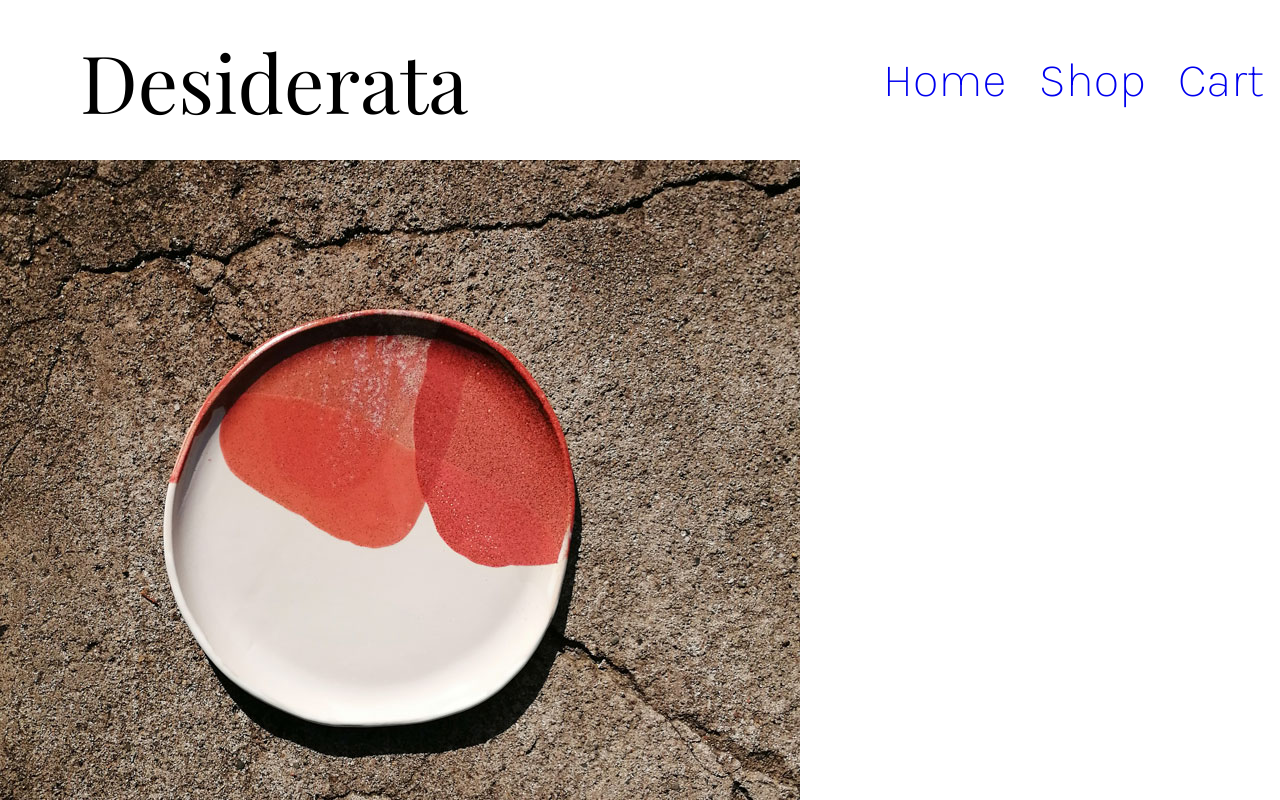
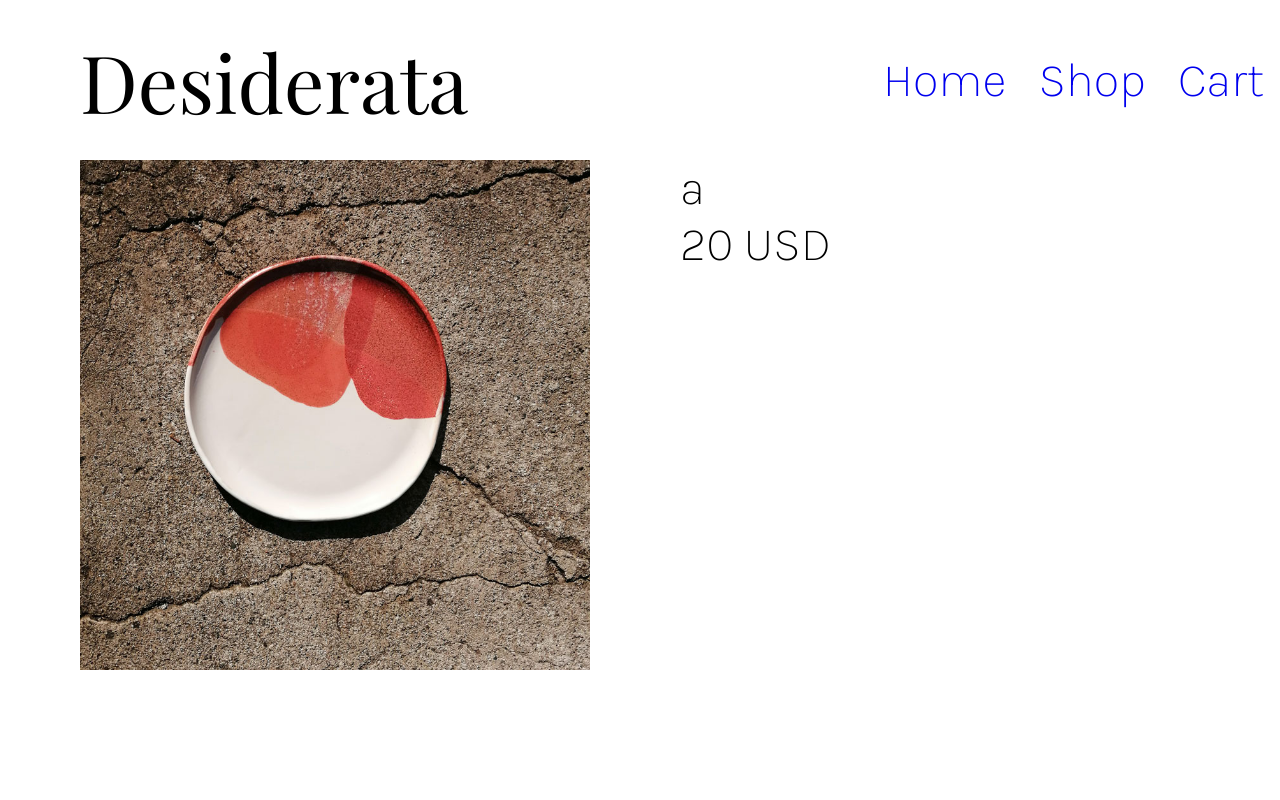
Before and after one commit to lrwthns/shopping-cart, a React (Create React App) app: page /shop/0 in a window 1280 px wide. Shown: the top 800 px of the page. Built offline with nearby package versions, Linux system fonts and the light colour scheme.

Commit message:
Edit stylesheet

```diff
--- a/src/components/ProductDetails.js
+++ b/src/components/ProductDetails.js
@@ -5,10 +5,12 @@ const ProductDetails = (props) => {
   const { products } = props;
   return (
     <div className="ProductDetails">
-      <img src={products[id].img1} alt=""/>
+      <img src={products[id].img1} alt={products[id].name}/>
       {/* <img src={products[id].img2} alt=""/> */}
-      <div className="productName">{products[id].name}</div>
-      <div className="productPrice">{products[id].price + ' USD'}</div>
+      <div className="details">
+        <div className="productName">{products[id].name}</div>
+        <div className="productPrice">{products[id].price + ' USD'}</div>
+      </div>
     </div>
   );
 }
--- a/src/index.css
+++ b/src/index.css
@@ -127,6 +127,20 @@ html, body, #root {
   font-weight: bold;
 }
 
+.ProductDetails {
+  width: 100%;
+  padding-left: 5rem;
+  box-sizing: border-box;
+  font-size: 3rem;
+  font-family: 'Karla';
+  display: grid;
+  grid-template-columns: 1fr 1fr;
+}
+
+.ProductDetails > img {
+  width: 85%
+}
+
 a {
   padding: 1rem;
   text-decoration: none;
```
